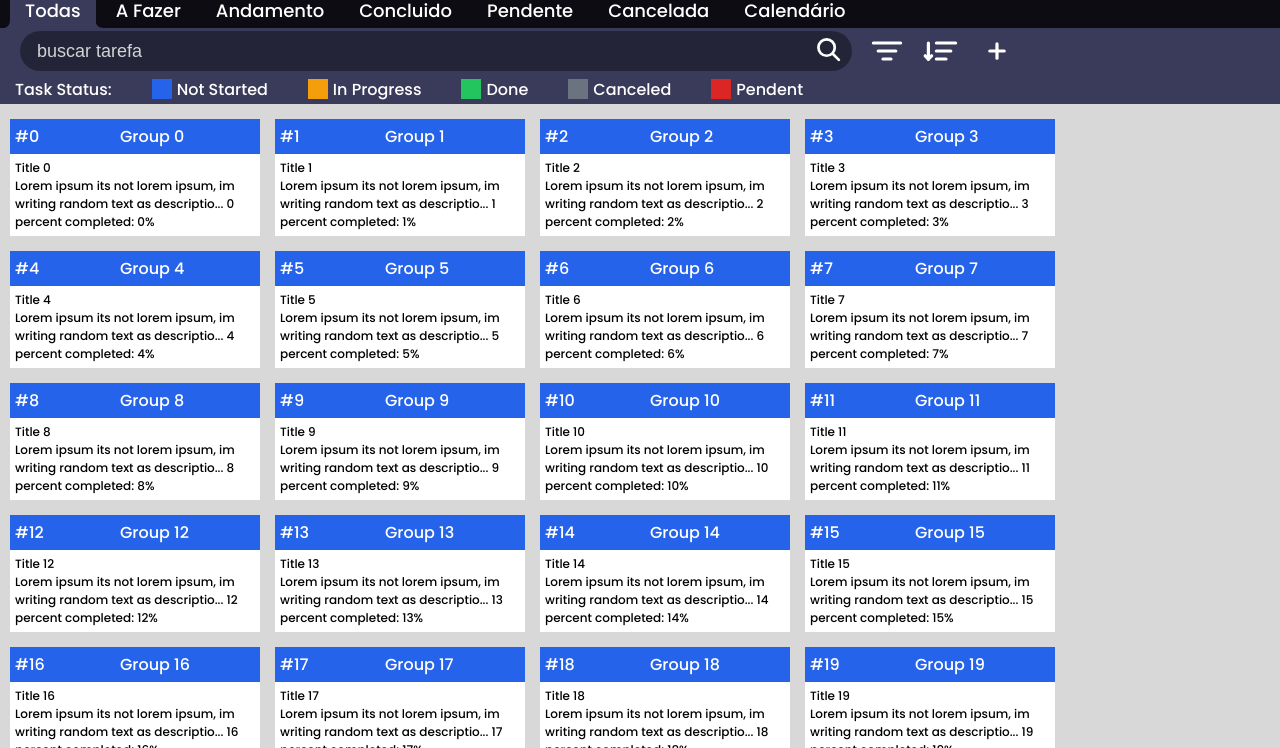
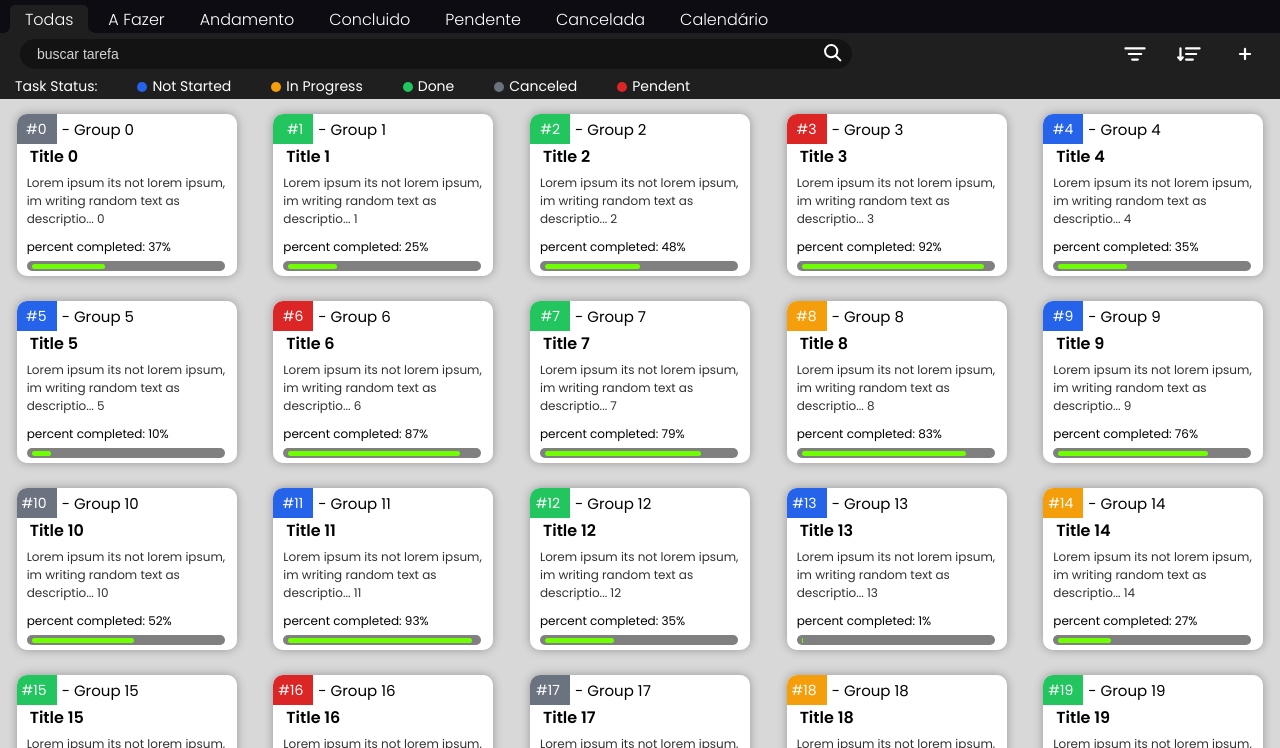
Before and after one commit to DC-Diego/Kanban, a plain HTML site: page index.html in a window 1280 px wide. Shown: the part 52-800 px from the top of the page. Drawn offline with Linux system fonts and the light colour scheme.

Commit message:
REFACT: Melhora do UI/UX, remodelagem e melhoria do design

```diff
--- a/index.html
+++ b/index.html
@@ -78,7 +78,7 @@
           </svg>
         </div>
       </div>
-
+      <div class="tool-area">
         <div class="tool-items">
           <svg viewBox="0 0 250 250">
             <line class="line-filter" x1="40" y1="75" x2="210" y2="75"></line>
@@ -102,7 +102,7 @@
             <line class="line-filter" x1="125" y1="80" x2="125" y2="170"></line>
           </svg>
         </div>
-
+      </div>
 
     </div>
 
@@ -125,7 +125,7 @@
       </div>
       <div id="id-tasks">
 
-        <div class="task Pendent">
+        <div class="task done">
           <div class="task-header">
               <h1>#1</h1>
             <h1>group1</h1>
@@ -136,7 +136,12 @@
             <h1>Task1 </h1>
             <h1>Lorem ipsum its not lorem ipsum, im writing random text as description, so it may work</h1>
             <h1>percent completed: 1% </h1>
+            <div class="progress-bar">
+              <div class="progress-item">
 
+              </div>
+
+            </div>
           </div>
         </div>
       </div>
--- a/script.js
+++ b/script.js
@@ -59,43 +59,72 @@ function renderTasks(){
             <h1>Task1 </h1>
             <h1>Lorem ipsum its not lorem ipsum, im writing random text as description, so it may work</h1>
             <h1>percent completed: 1% </h1>
+            <div class="progress-bar">
+              <div class="progress-item">
 
+              </div>
+
+            </div>
           </div>
         </div>
     */
+
+      const aaaa = ["notStarted","inProgress","done","canceled","Pendent"] ;
+
+
+
     const taskDiv = document.createElement("div");
     taskDiv.classList.add("task");
-    taskDiv.classList.add("notStarted");
+
+    // taskDiv.classList.add("notStarted");
+    taskDiv.classList.add(`${aaaa[Math.floor(Math.random()*aaaa.length)]}`);
 
     const header = document.createElement("div");
     header.classList.add("task-header");
 
     taskDiv.appendChild(header);
-
+    const idDiv = document.createElement("div");
+    header.appendChild(idDiv);
     const id = document.createElement("h1");
     const group = document.createElement("h1");
     // const divIcon = document.createElement("div");
     id.innerText="#"+i;
-    group.innerText="Group "+i;
-    header.appendChild(id);
+    group.innerText=" - Group "+i;
+    idDiv.appendChild(id);
     header.appendChild(group);
 
     const taskBody = document.createElement("div");
     taskBody.classList.add("task-body");
     taskDiv.appendChild(taskBody);
 
+    let perc = Math.floor(100* Math.random())/100;
+
     const title = document.createElement("h1");
     const desc = document.createElement("h1");
     const percent = document.createElement("h1");
     title.innerText = "Title "+i;
     desc.innerText = "Lorem ipsum its not lorem ipsum, im writing random text as descriptio... "+i;
-    percent.innerText = "percent completed: "+i+"%";
+    percent.innerText = "percent completed: "+Math.floor(perc*100)+"%";
 
     taskBody.appendChild(title);
     taskBody.appendChild(desc);
     taskBody.appendChild(percent);
 
+
+    const progressBar = document.createElement("div");
+    const progressItem = document.createElement("div");
+
+    progressBar.classList.add("progress-bar");
+    progressItem.classList.add("progress-item");
+    progressItem.style.width = progressBar.clientWidth*perc;
+
+
+    progressBar.appendChild(progressItem);
+    taskBody.appendChild(progressBar);
+
     idTasks.appendChild(taskDiv);
+    console.log( progressBar.clientWidth+"  "+ perc+"    "+(progressBar.clientWidth*perc));
+    progressItem.style.width = Math.floor(progressBar.clientWidth*perc)+"px";
 
 
 
--- a/style.css
+++ b/style.css
@@ -9,8 +9,8 @@
   margin: 0 auto;
 }
 h1, h2{
-  font-family: poppins;
-  font-weight: 500;
+  font-family: 'Poppins', sans-serif;
+  font-weight: 400;
 }
 html, body{
   height: 100%;
@@ -26,8 +26,9 @@ html, body{
   flex-direction: column;
 }
 
+
 .header{
-  height: 10%;
+  height: auto;
   width: 100%;
   display: flex;
   flex-direction: column;
@@ -53,7 +54,7 @@ html, body{
 
 .logo{
   margin: 0;
-  height: 100%;
+  height: 40px;
   margin-left: 15px;
   margin-right: 5px;
   display: flex;
@@ -70,9 +71,10 @@ html, body{
 .logo > h1{
   font-family: poppins;
   text-align: center;
-  font-weight: 500;
+  font-weight: 600;
   color: white;
-  font-size: 24px;
+  letter-spacing: 1px;
+  font-size: 20px;
   /* margin-top: 5px; */
 }
 
@@ -80,9 +82,11 @@ html, body{
   height: 90%;
   padding: 0px 10px 0px 10px;
   border-radius: 5px;
-  font-size: 20px;
+  font-size: 16px;
   margin-left: 5px;
+  font-weight: 300;
   margin-right: 5px;
+  font-family: 'Poppins', sans-serif;
   align-self: center;
   background-color: transparent;
   border: none;
@@ -95,7 +99,7 @@ html, body{
 
 .header-tabs-area{
   width: 100%;
-  height: 100%;
+  height: 30px;
   margin-left: 5px;
   position: relative;
   align-items: end;
@@ -107,7 +111,9 @@ html, body{
   margin: 0;
 }
 .menu{
-  height: 50%;
+  height: 50px;
+  padding-bottom: 5px;
+  align-items: center;
 }
 
 .header-tab{
@@ -124,18 +130,21 @@ html, body{
 }
 .header-tab:hover{
   background-color: #1f1d2a;
+  cursor: pointer;
 
 }
 .header-tab > h1{
-  font-size: 18px;
-  font-weight: 500;
+  font-size: 16px;
+  font-weight: 300;
 }
 .active-tab{
-  background-color: #3a3a5b;
+  background-color: #1f1f1f;
   position: relative;
+  cursor: default;
 }
 .active-tab:hover{
-  background-color: #3a3a5b;
+  background-color: #1f1f1f;
+  cursor: default;
 }
 
 .active-tab::before{
@@ -160,17 +169,34 @@ html, body{
 }
 
 .tools-menu{
-  background-color: #3a3a5b;
+  background-color: #1f1f1f;
   width: 100%;
-  height: 40px;
+  height: 35px;
   padding-top: 3px;
   padding-bottom: 3px;
   display: flex;
   flex-direction: row;
   align-items: center;
   justify-items: center;
+  justify-content: space-between;
   position: relative;
 }
+
+.tool-area{
+  width: auto;
+  display: inherit;
+  flex-direction: inherit;
+  align-items: inherit;
+  margin: 0;
+  justify-items: center;
+  position: relative;
+  min-width: 0;
+  margin-right: 15px;
+  height: 40px;
+
+
+}
+
 .tool-items{
   margin: 0;
   margin-left: 15px;
@@ -187,12 +213,16 @@ html, body{
   scale: 1.1;
   background-color: #3998fe;
 }
+.tool-items > *{
+  scale: 0.7;
+}
+
 .search-area{
   width: 65%;
   margin: 0;
   margin-left: 20px;
   background: #00000060;
-  height: 40px;
+  height: 30px;
   display: flex;
   flex-direction: row;
   align-items: center;
@@ -202,11 +232,11 @@ html, body{
 #search-input{
   outline: none;
   border: none;
-  font-size: 18px;
+  font-size: 14px;
   padding-top: 3px;
   padding-bottom: 3px;
   margin-left: 15px;
-  width: 85%;
+  width: 90%;
   color: white;
   background: transparent;
 
@@ -243,33 +273,34 @@ html, body{
 
 .subtitles{
   width: 100%;
-  height: 30px;
-  min-height: 30px;
-  background-color: #3a3a5b ;
+  height: 25px;
+  min-height: 25px;
+  background-color: #1f1f1f ;
   display: flex;
   flex-direction: row;
   align-items: center;
 }
 
 .subtitles > h1{
-  font-size: 16px;
+  font-size: 14px;
   margin: 0px;
   margin-left: 15px;
   color: white;
 }
 
 .subtitles > h2{
-  font-size: 16px;
+  font-size: 14px;
   margin: 0px;
   margin-left: 5px;
   color: white;
 }
 .subtitles > span{
-  width: 20px;
-  height: 20px;
+  width: 10px;
+  height: 10px;
   /* border: solid 2px gray; */
   margin: 0px;
   margin-left: 40px;
+  border-radius: 50%;
 }
   /*
 ::after
@@ -290,62 +321,85 @@ right: -8px;
 
 #id-tasks{
   width: 100%;
+  min-height: 0;
   height: auto;
-  min-height: 0;
   display: flex;
   flex-direction: row;
   background-color: #d8d8d8;
   align-items: center;
   padding-top: 15px;
   flex-wrap: wrap;
+  justify-content: space-evenly;
+  gap: 10px;
   overflow-y: auto;
   overflow-x: hidden;
 }
+#id-tasks::-webkit-scrollbar{
+  visibility: hidden;
+
+}
+
 
 .task{
   display: flex;
   flex-direction: column;
-  width: 250px;
+  width: 220px;
+  overflow: hidden;
+  border-radius: 10px;
   height: auto;
+  box-shadow: 0px 0px 10px 0px rgba(0, 0, 0, 0.3);
   margin: 0;
   margin-bottom: 15px;
   margin-left: 10px;
-  margin-right: 5px;
+  margin-right: 10px;
 
 }
 .task-header{
   display: flex;
   flex-direction: row;
   width: 100%;
-  height: auto;
+  height: 30px;
   align-items: center;
-  padding-top: 5px;
-  padding-bottom: 5px;
-  background-color: #000;
+  background-color: #fff;
 
 }
 
+.task-header > *:first-child{
+  width: 30px;
+  height: 100%;
+  margin: 0px;
+  display: flex;
+  align-items: center;
+  justify-content: end;
+  padding-right: 10px;
+}
 
-.notStarted > .task-header{
+.task-header > *:first-child > h1{
+  font-size: 14px;
+  text-align: center;
+  margin: 0;
+}
+
+.notStarted > .task-header > *:first-child{
   background-color: #2563EB;
   color: white;
 }
 
-.inProgress > .task-header{
+.inProgress > .task-header > *:first-child{
   background-color: #F59E0B;
   color: white;
 }
 
-.done > .task-header{
+.done > .task-header > *:first-child{
   background-color: #22C55E;
   color: white;
 }
 
-.canceled > .task-header{
+.canceled > .task-header > *:first-child{
   background-color: #6B7280;
   color: white;
 }
-.Pendent > .task-header{
+.Pendent > .task-header > *:first-child{
   background-color: #DC2626;
   color: white;
 }
@@ -353,7 +407,8 @@ right: -8px;
 
 
 .task-header > h1{
-  font-size: 16px;
+  margin: 0;
+  font-size: 15px;
   margin-left: 5px;
 
 }
@@ -364,12 +419,49 @@ right: -8px;
   width: 100%;
   height: auto;
   background-color: #ffffff;
-  align-items: center;
-  justify-content: start;
-  padding-top: 5px;
-  padding-bottom: 5px;
+  justify-content: center;
 }
 
+.task-body h1:nth-child(1){
+  color: black;
+  font-size: 16px;
+  font-weight: 600;
+  margin-left: 13px;
+  margin-bottom: 5px;
+}
+.task-body h1:nth-child(2){
+  color: #313131;
+  margin-left: 10px;
+  margin-bottom: 10px;
+}
+.task-body h1:nth-child(3){
+  margin-left: 10px;
+  margin-bottom: 5px;
+
+}
+
+
+.progress-bar{
+  background-color: gray;
+  height: 10px;
+  width: 90%;
+  margin: 0;
+  margin-left: 10px;
+  border-radius: 20px;
+  margin-bottom: 5px;
+  display: flex;
+  align-items: center;
+  justify-content: left;
+}
+.progress-item{
+  height: 50%;
+  /* width: 168px; */
+  background: #70ff00;
+  margin: 0;
+  margin-left: 5px;
+  margin-right: 5px;
+  border-radius: 20px;
+}
 
 .task-body > h1{
   font-size: 12px;
```
Lines whose indentation alone changed are shown as unchanged.
